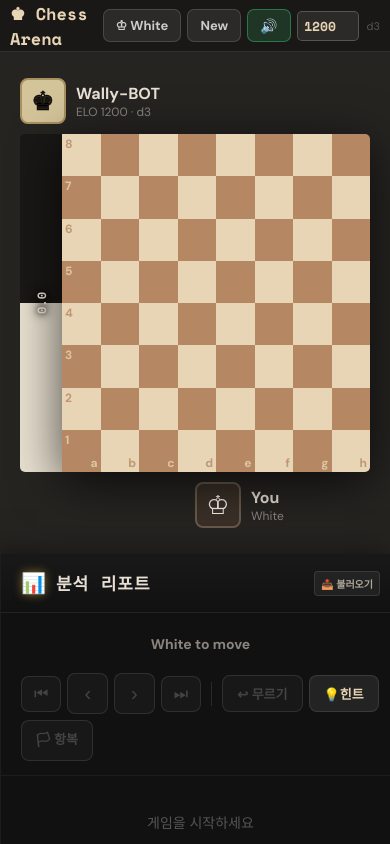
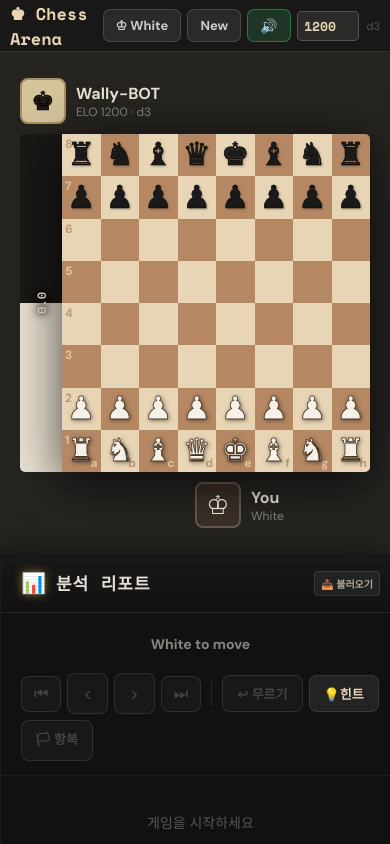
Before and after one commit to marseshj-web/aichess, a React (Vite) app: page / in a window 390 px wide. Built offline with nearby package versions, Linux system fonts and the light colour scheme.

Commit message:
fix: resolve chess piece visibility issue on mobile browsers

```diff
--- a/chess-stockfish-engine.jsx
+++ b/chess-stockfish-engine.jsx
@@ -925,11 +925,11 @@ export default function ChessEngine(){
       const isKC=isLive&&chk&&((turn==='w'&&piece===WK)||(turn==='b'&&piece===BK));
       let bg=lt?'#e8d5b5':'#b58863';
       if(isLst)bg=lt?'#f6f680':'#baca44';if(isSel)bg='#7fc97f';if(isKC)bg='#e74c3c';
-      sq.push(<div key={idx} onClick={()=>click(idx)}
+      sq.push(<div key={idx} onClick={()=>click(idx)} className="board-square"
         style={{width:'12.5%',height:'12.5%',backgroundColor:bg,display:'flex',alignItems:'center',justifyContent:'center',position:'relative',cursor:isLive&&turn===pc&&!over?'pointer':'default',transition:'background-color 0.15s',userSelect:'none'}}>
         {isLeg&&!piece&&<div style={{width:'26%',height:'26%',borderRadius:'50%',backgroundColor:'rgba(0,0,0,0.18)'}}/>}
         {isLeg&&!!piece&&<div style={{position:'absolute',inset:0,border:'4px solid rgba(0,0,0,0.25)',borderRadius:'50%',boxSizing:'border-box'}}/>}
-        {!!piece&&<span style={{fontSize:'min(calc((100vh - 184px) / 8 * 0.75), calc((100vw - 480px) / 8 * 0.75), 65px)',lineHeight:1,zIndex:1,
+        {!!piece&&<span className="chess-piece" style={{lineHeight:1,zIndex:1,
           color:isW(piece)?'#f5f0e8':'#1a1a1a',
           WebkitTextStroke:isW(piece)?'0.8px #4a3520':'0.5px #000',
           filter:isW(piece)?'drop-shadow(1px 1px 2px rgba(0,0,0,0.5))':'drop-shadow(1px 1px 1px rgba(0,0,0,0.3))'
@@ -1301,6 +1301,7 @@ export default function ChessEngine(){
         .player-row { width:min(calc(100vh - 142px), calc(100vw - 438px), 742px); }
         .chess-board { width:min(calc(100vh - 184px), calc(100vw - 480px), 700px); height:min(calc(100vh - 184px), calc(100vw - 480px), 700px); }
         .eval-bar { height:min(calc(100vh - 184px), calc(100vw - 480px), 700px); }
+        .chess-piece { font-size: min(calc((100vh - 184px) / 8 * 0.75), calc((100vw - 480px) / 8 * 0.75), 65px); }
 
         /* Responsive Mobile Layout */
         @media (max-width: 900px) {
@@ -1317,6 +1318,7 @@ export default function ChessEngine(){
           .player-row { width: 100%; max-width: 600px; }
           .chess-board { width: calc(100vw - 52px); height: calc(100vw - 52px); max-width: 600px; max-height: 600px; }
           .eval-bar { height: calc(100vw - 52px); max-height: 600px; }
+          .chess-piece { font-size: calc((100vw - 52px) / 8 * 0.75); max-font-size: 56px; }
 
           .app-container { overflow-y: auto !important; height: auto !important; min-height: 100vh; }
         }
```
